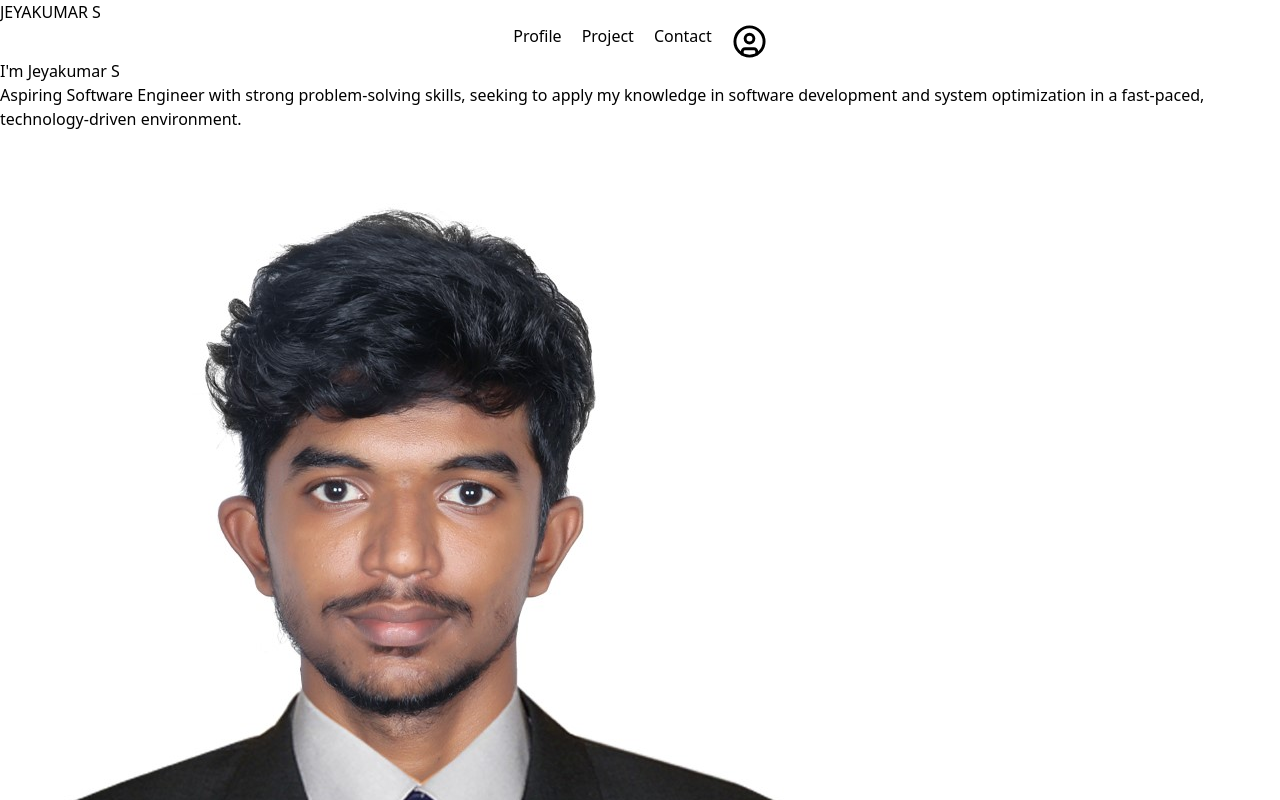
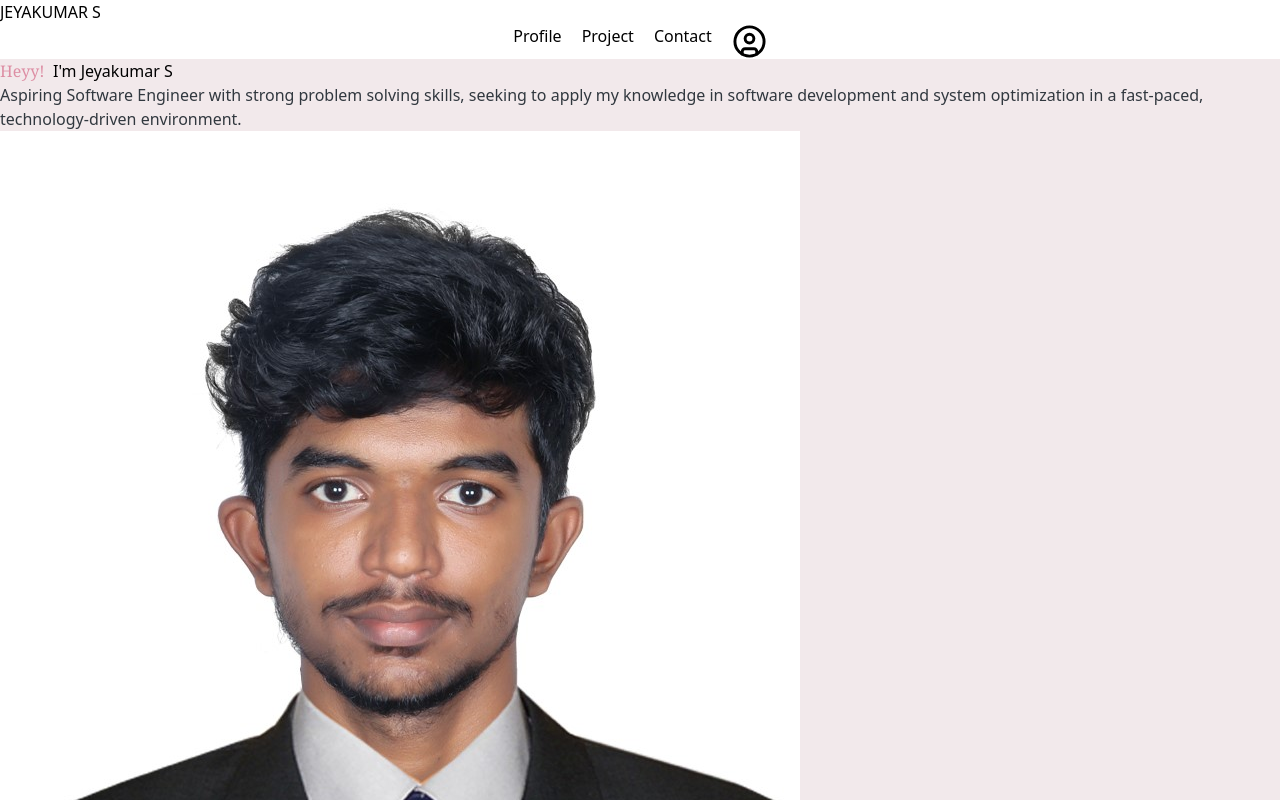
Before and after one commit to Jeyakumar-05/REACT, a React (Vite) app in the folder portfolio/: page / in a window 1280 px wide. Shown: the top 800 px of the page. Built offline with nearby package versions, Linux system fonts and the light colour scheme.

Commit message:
style.css edited

```diff
--- a/portfolio/src/assets/css/style.css
+++ b/portfolio/src/assets/css/style.css
@@ -16,6 +16,16 @@ ul {
     gap: 20px; /* add space between list items */
   }
 
+  .pfbg{
+    background-color: #F2E9EB; /* PROFILE BG */
+  }
+  .navtext{
+    color: #31383F;   /* text in nav */
+  }
+  .pinktext{
+    color:#DD8EA4;   /* pink color */
+    font-family: Cambria, Cochin, Georgia, Times, 'Times New Roman', serif;
+  }
 
   li {
     font-size: 16px;
@@ -36,6 +46,7 @@ ul {
   }
 
 .active{
-  background-color: rgb(185, 185, 243);
+  /* background-color: rgb(185, 185, 243); */
+  background-color: #e2d199;
   border-radius: 5px;
 }
--- a/portfolio/src/pages/Profile.jsx
+++ b/portfolio/src/pages/Profile.jsx
@@ -1,17 +1,18 @@
 import React from 'react'
-import Navbar from '../components/Navbar'
 import Photo from '../assets/img/IMG_88281.jpg'
 import '../assets/css/style.css'
 
 const Profile = () => {
   return (
     <>
-    <div className='h-screen w-screen flex items-center'>
+    <div className='h-screen pfbg flex items-center fixed'>
+
       <div className='h-[80%] w-[60%] flex flex-col items-center justify-center'>
-        <div className='h-1/5 w-3/5 flex  justify-center items-center'><h1 className='font-bold text-5xl'>I'm Jeyakumar S</h1></div>
-        <div className='w-[80%] h-[40%] flex justify-end items-center'><h1 className='font-semibold text-4xl'>Aspiring Software Engineer with strong problem-solving skills, seeking to apply my knowledge in software development and system optimization in a fast-paced, technology-driven environment.</h1></div>
+        <div className='h-1/5 w-4/6 flex  justify-center items-center'><h1 className='font-medium text-5xl'><span className='pinktext'>Heyy!&nbsp;</span> I'm Jeyakumar S</h1></div>
+        <div className='w-[83%] h-[40%] flex justify-end items-center'><h1 className='font-thin navtext text-4xl'>Aspiring Software Engineer with strong problem solving skills, seeking to apply my knowledge in software development and system optimization in a fast-paced, technology-driven environment.</h1></div>
       </div>
-      <div className='h-screen w-[40%] bg-red-300 flex flex-col justify-center items-center'>
+
+      <div className='h-screen w-[40%] flex flex-col justify-center items-center'>
            <img src = {Photo} alt = "profile" className='rounded-full h-[40%] w-[50%]' />
       </div>
 
```
